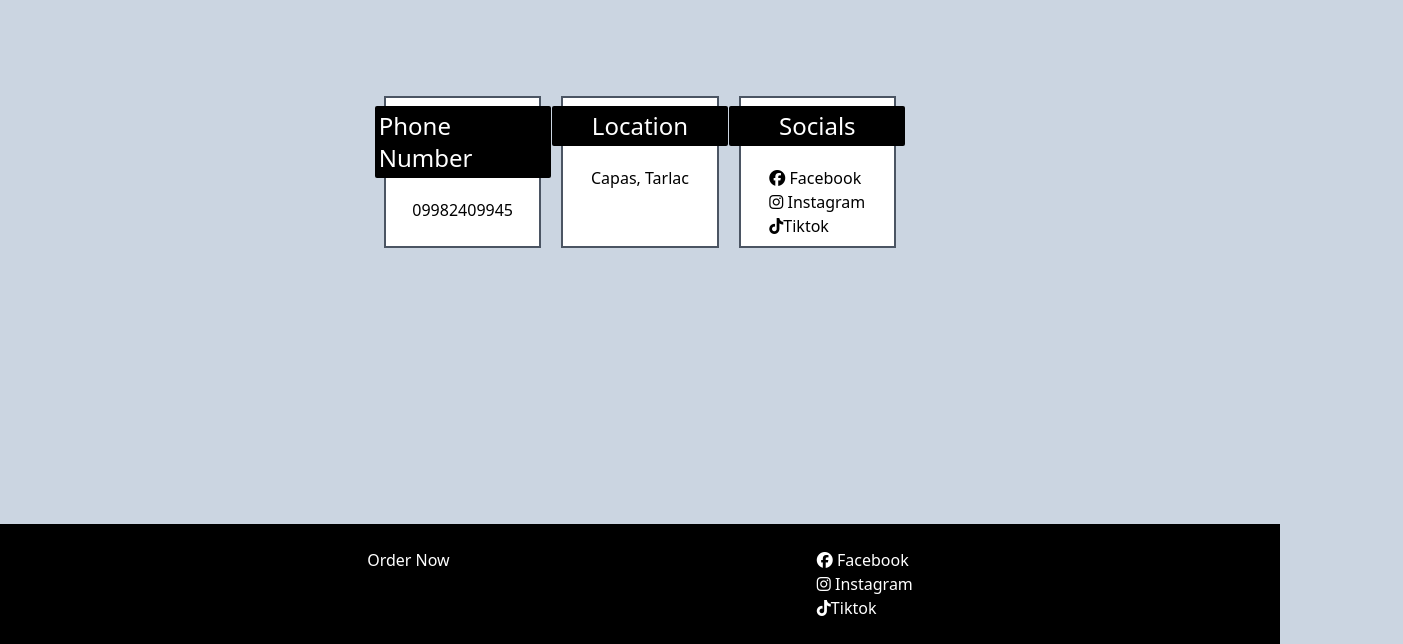
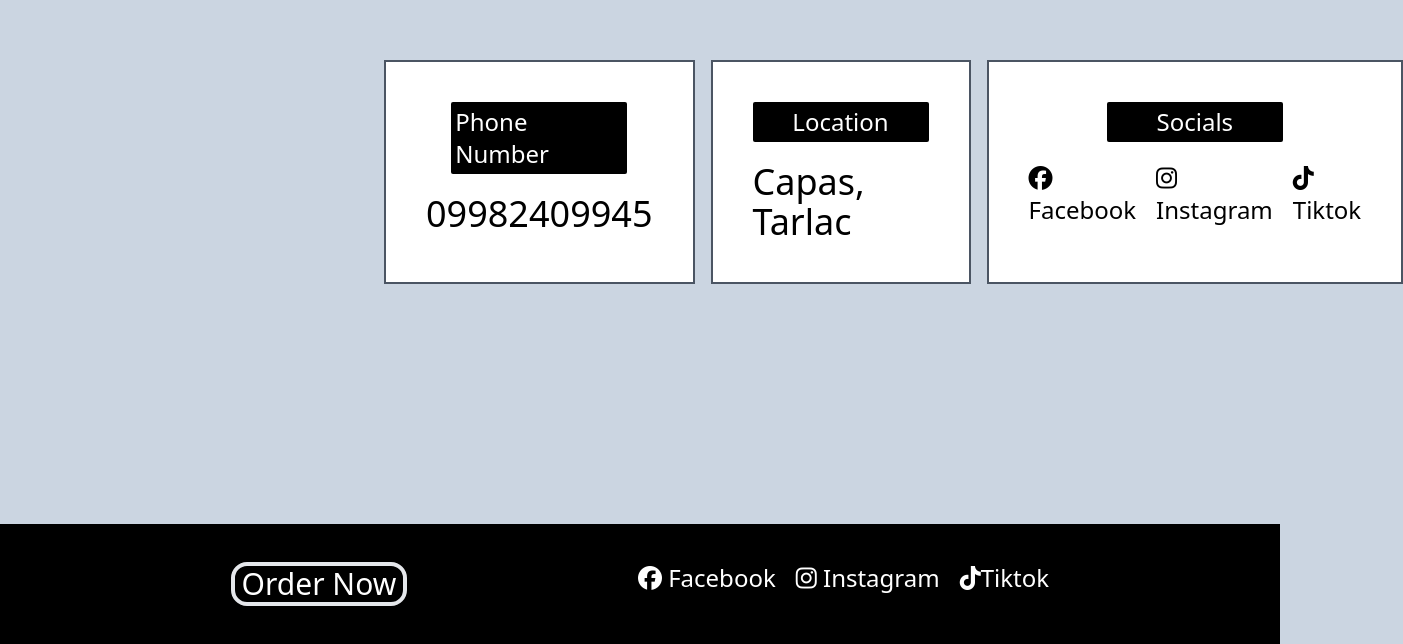
Before and after one commit to aecial/EP-React, a React (Vite) app: page / in a window 1280 px wide. Shown: the part 1876-2520 px from the top of the page, 1403 px wide, since content can reach past the window. Built offline with nearby package versions, Linux system fonts and the light colour scheme.

Commit message:
Fixed Footer and Contact

```diff
--- a/src/components/Contact.jsx
+++ b/src/components/Contact.jsx
@@ -12,7 +12,7 @@ const Contact = () => {
       <PageHeader header={"Contact Us"} />
 
       <div className="flex justify-center items-center h-[100%]">
-        <div className="w-[40%] grid grid-cols-3 gap-5 mx-auto">
+        <div className="w-[40%] flex gap-4 flex-wrap md:flex-nowrap text-4xl">
           <ContactEntry title={"Phone Number"} content={"09982409945"} />
           <ContactEntry title={"Location"} content={"Capas, Tarlac"} />
           <ContactEntry
--- a/src/components/ContactBody.jsx
+++ b/src/components/ContactBody.jsx
@@ -1,7 +1,7 @@
 import React from "react";
 
 const ContactBody = ({ content }) => {
-  return <div>{content}</div>;
+  return <div className="w-full">{content}</div>;
 };
 
 export default ContactBody;
--- a/src/components/ContactEntry.jsx
+++ b/src/components/ContactEntry.jsx
@@ -4,7 +4,7 @@ import ContactBody from "./ContactBody";
 
 const ContactEntry = ({ title, content }) => {
   return (
-    <div className="bg-white flex flex-col items-center p-2 gap-5 border-gray-600 border-2 ">
+    <div className="bg-white w-full flex flex-col items-center p-10 gap-5 border-gray-600 border-2 ">
       <ContactTitle title={title} />
       <ContactBody content={content} />
     </div>
--- a/src/components/ContactSocials.jsx
+++ b/src/components/ContactSocials.jsx
@@ -2,7 +2,7 @@ import React from "react";
 
 const ContactSocials = ({ fbLink, igLink, tiktokLink }) => {
   return (
-    <div className="flex flex-col ">
+    <div className="flex flex-col md:flex-row gap-5 md:text-2xl ">
       <a href={fbLink}>
         <i className="fa-brands fa-facebook"></i> Facebook
       </a>
--- a/src/components/Footer.jsx
+++ b/src/components/Footer.jsx
@@ -4,7 +4,10 @@ const Footer = () => {
   return (
     <footer className="h-[15vh] bg-black text-white flex justify-center items-center">
       <div className=" flex justify-evenly w-[100%]">
-        <a href="#" className="">
+        <a
+          href="#"
+          className="bg-black text-white w-44 text-3xl flex justify-center items-center rounded-2xl  border-4"
+        >
           Order Now
         </a>
         <ContactSocials
```
